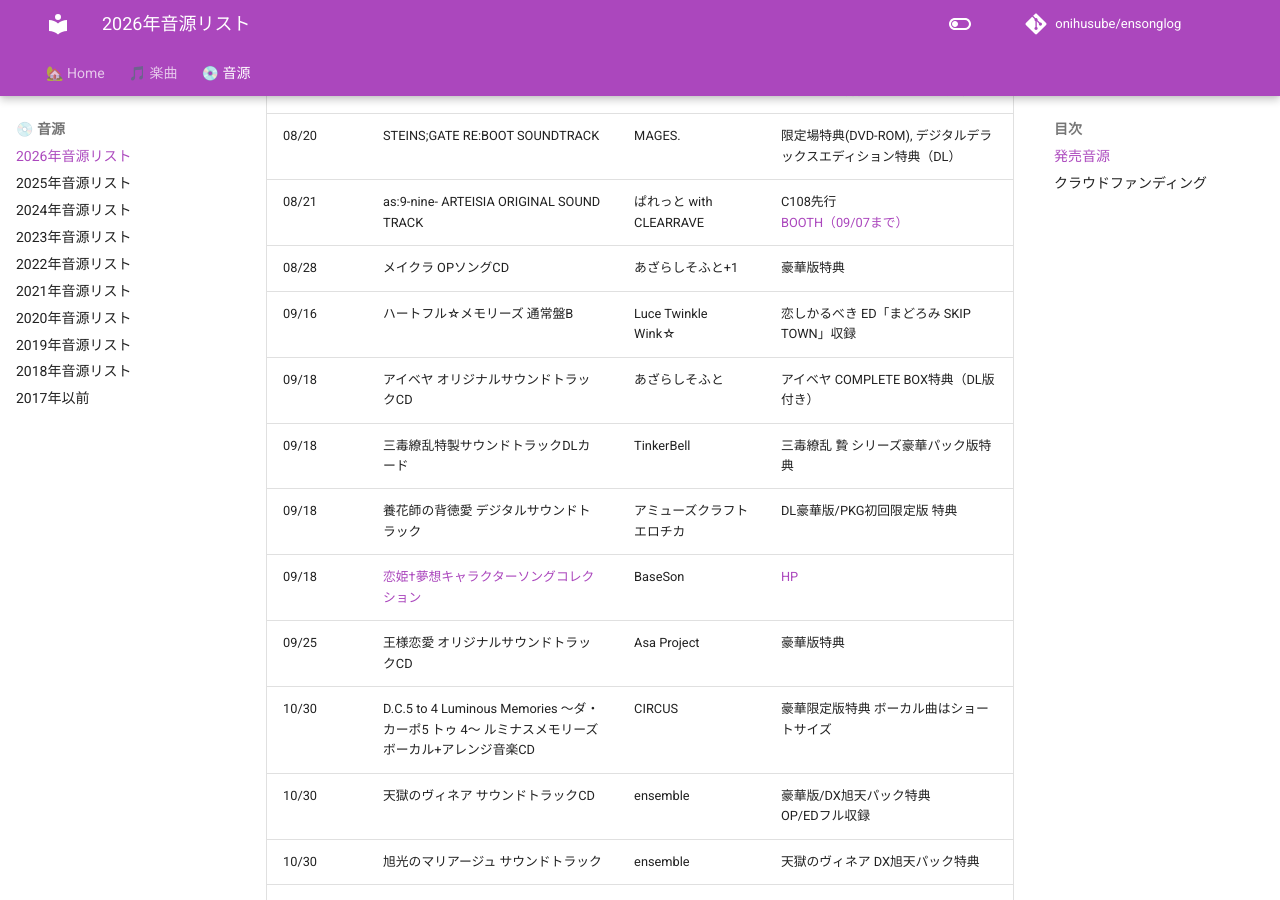
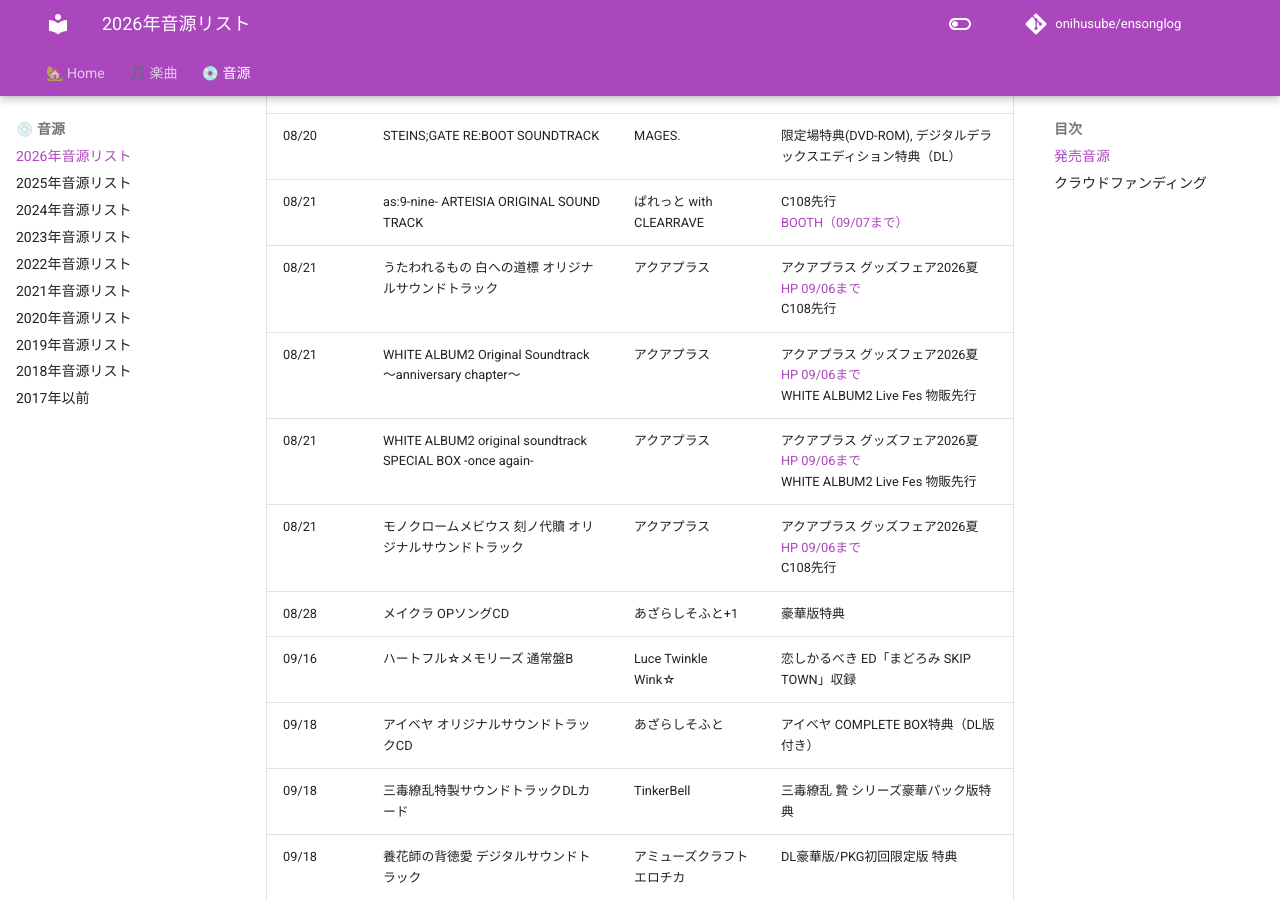
Before and after one commit to onihusube/ensonglog, an MkDocs documentation site: the page built from docs/2026/音源.md, in a window 1280 px wide and 900 px high, scrolled down 11982 px. Built offline with MkDocs 1.6.1 and Material for MkDocs 9.7.7, drawn with Linux system fonts in a browser that asks for light colours; comment, search, counter and statistics services are not loaded.

Commit message:
アクアプラス グッズフェア2026夏 追記

```diff
--- a/docs/2026/音源.md
+++ b/docs/2026/音源.md
@@ -174,6 +174,10 @@
 | 08/20 | STEINS;GATE ALL COMPLETE SOUNDTRACK DVD-ROM | MAGES. | STEINS;GATE RE:BOOT 超限定場特典 </br> シリーズ7作品のBGMのみを収録 |
 | 08/20 | STEINS;GATE RE:BOOT SOUNDTRACK | MAGES. | 限定場特典(DVD-ROM), デジタルデラックスエディション特典（DL） |
 | 08/21 | as:9-nine- ARTEISIA ORIGINAL SOUND TRACK | ぱれっと with CLEARRAVE | C108先行 </br> [BOOTH（09/07まで）](https://clearrave.booth.pm/items/8736689) |
+| 08/21 | うたわれるもの 白への道標 オリジナルサウンドトラック | アクアプラス | アクアプラス グッズフェア2026夏 [HP 09/06まで](https://store.aquaplus.jp/SHOP/4996802260819.html) </br> C108先行  |
+| 08/21 | WHITE ALBUM2 Original Soundtrack ～anniversary chapter～ | アクアプラス | アクアプラス グッズフェア2026夏 [HP 09/06まで](https://store.aquaplus.jp/SHOP/4996802260215.html) </br> WHITE ALBUM2 Live Fes 物販先行 |
+| 08/21 | WHITE ALBUM2 original soundtrack SPECIAL BOX -once again- | アクアプラス | アクアプラス グッズフェア2026夏 [HP 09/06まで](https://store.aquaplus.jp/SHOP/4996802260208.html) </br> WHITE ALBUM2 Live Fes 物販先行 |
+| 08/21 | モノクロームメビウス 刻ノ代贖 オリジナルサウンドトラック | アクアプラス | アクアプラス グッズフェア2026夏 [HP 09/06まで](https://store.aquaplus.jp/SHOP/4996802260802.html) </br> C108先行 |
 | 08/28 | メイクラ OPソングCD | あざらしそふと+1 | 豪華版特典 |
 | 09/16 | ハートフル☆メモリーズ 通常盤B | Luce Twinkle Wink☆ | 恋しかるべき ED「まどろみ SKIP TOWN」収録 |
 | 09/18 | アイベヤ オリジナルサウンドトラックCD | あざらしそふと | アイベヤ COMPLETE BOX特典（DL版付き） |
```
